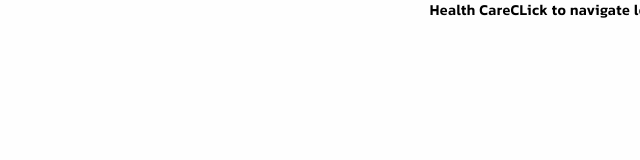
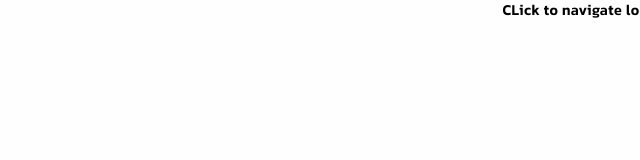
Before and after one commit to zahrabakhshandeh/HealthCare, a Next.js app: page / in a window 1280 px wide. Shown: the top 160 px of the page, without its empty margins (640-1280 px from the left). Built offline with nearby package versions, Linux system fonts and the light colour scheme.

Commit message:
remove health care text and add link to navigate login page

```diff
--- a/src/app/page.tsx
+++ b/src/app/page.tsx
@@ -1,11 +1,9 @@
 import Link from 'next/link';
-import LoginArt from '/public/login.svg'
 
 export default function Home() {
   return (
     <main>
       <div>
-        Health Care
         <Link href={'/register/login'}>CLick to navigate login page</Link>
       </div>
     </main>
```
